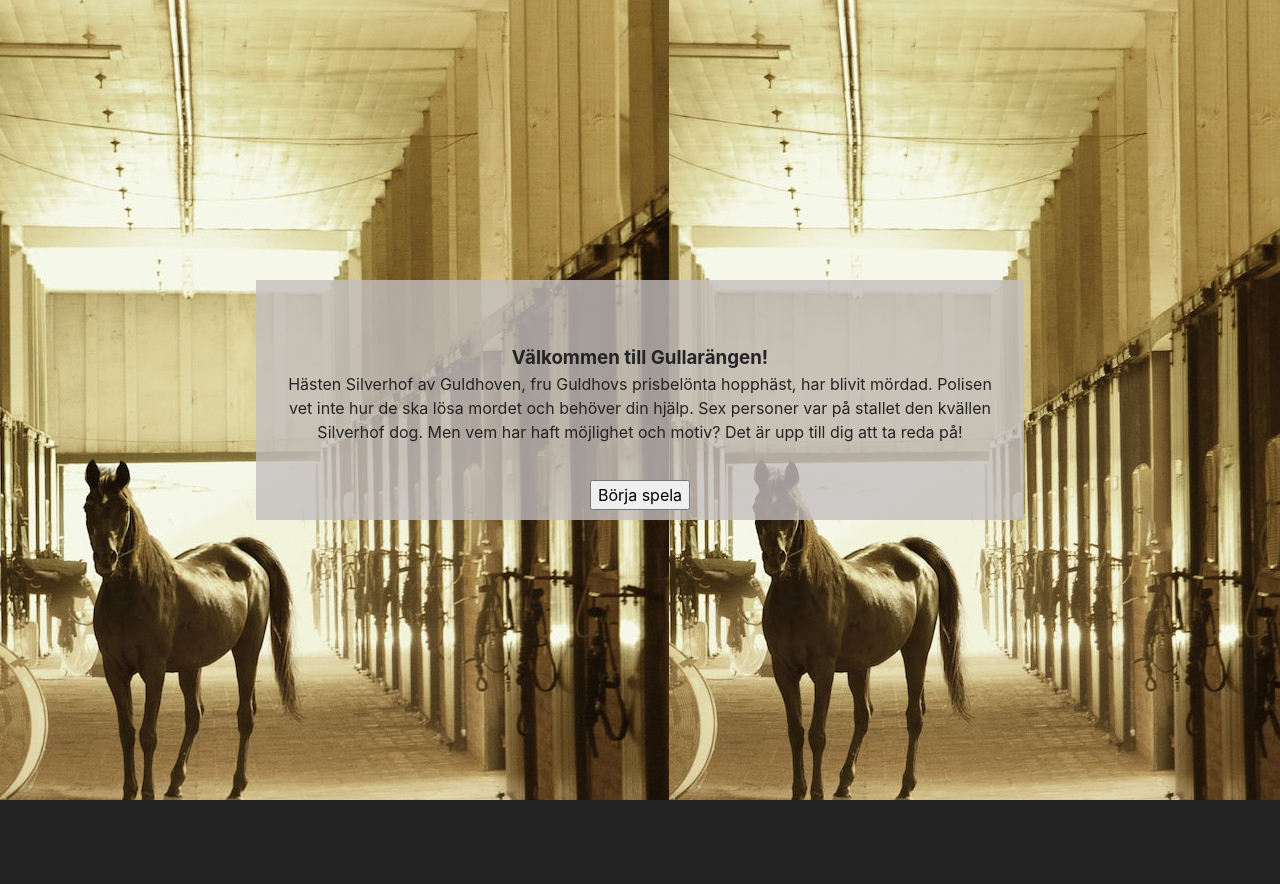
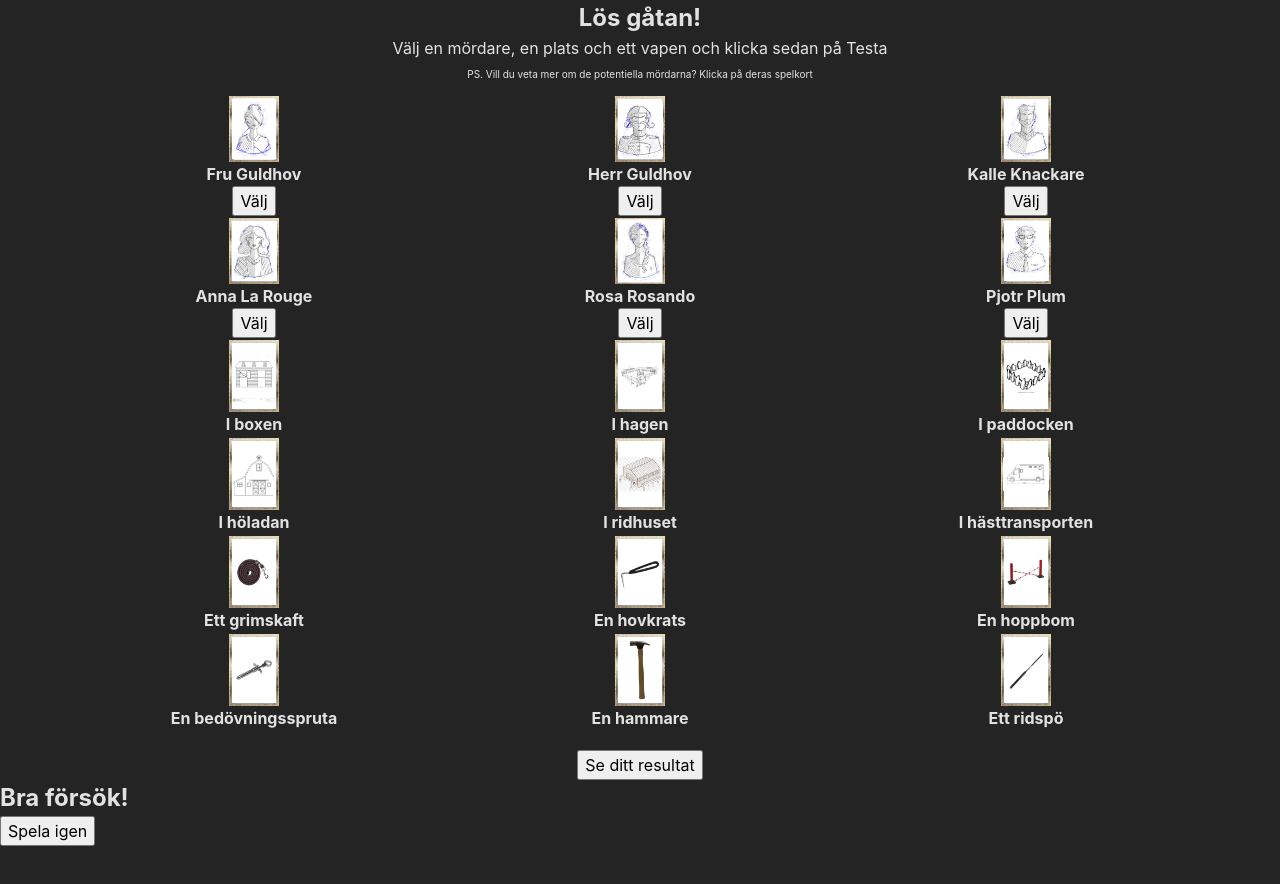
Before and after one commit to Medieinstitutet/fed22d-js-grundkurs-2-cluedo-MariaLBovin, a website built with Vite: page index.html in a window 1280 px wide. Both pictures are taken after a click on the button "Börja spela". Shown: the top 884 px of the page. After the commit the page ends 846 px from the top, so only its background shows below. Built offline with nearby package versions, Linux system fonts and the light colour scheme.

Commit message:
select-killer button added

```diff
--- a/index.html
+++ b/index.html
@@ -28,19 +28,22 @@
      En knapp för att spela igen -->
      <section class="startpage">
        <article class="game-intro">
-           <h1>Välkommen till Gullarängen!</h1>
+           <h1>Välkommen till stall Guldhoven
+            !</h1>
            <p>Hästen Silverhof av Guldhoven, fru Guldhovs prisbelönta hopphäst, har blivit mördad. Polisen vet inte hur de ska lösa mordet och behöver din hjälp. Sex personer var på stallet den kvällen Silverhof dog.
             Men vem har haft möjlighet och motiv? Det är upp till dig att ta reda på! </p>
          <button class="begin-game">Börja spela</button>
        </article>
      </section>
-   <section id="selection-page" class="toggle-hidden">
+   <section id="selectionpage" class="toggle-hidden">
     <article class="play-intro">
       <h2>Lös gåtan!</h2>
       <p>Välj en mördare, en plats och ett vapen och klicka sedan på Testa</p>
+        <span>PS. Vill du veta mer om de potentiella mördarna? Klicka på deras spelkort</span>
     </article>
      <div class="all-killers">
        <div class="killer">1</div>
+
        <div class="killer">2</div>
        <div class="killer">3</div>
        <div class="killer">4</div>
@@ -63,6 +66,7 @@
        <div class="weapon">5</div>
        <div class="weapon">6</div>
      </div>
+     <button class="test-result">Se ditt resultat</button>
    </section>
    <section class="result-page">
      <article class="result">
--- a/src/main.js
+++ b/src/main.js
@@ -1,26 +1,32 @@
 import './style.scss';
 //import {killersArray} from '.arrays.js';
 
+/************************************************************************
+*                           Globala variabler
+*************************************************************************/
+const startPage = document.querySelector('.startpage');
+const selectionPage = document.querySelector('#selectionpage');
+
+/***********************************************************************
+ *                         Funktioner
+ ***********************************************************************/
+
+//Starta spelet. När man klickar på knappen döljs startsidan spelsidan öppnas.
 const beginGameBtn = document.querySelector('.begin-game');
-console.log(beginGameBtn)
-beginGameBtn.addEventListener('click', startGame);
+beginGameBtn.addEventListener('click', () => {
+  startPage.style.display = 'none';
+  selectionPage.classList.remove('toggle-hidden');
+});
 
-function startGame(){
-/**
- * Vad ska hända: Man ska klicka på knappen och då ska spelsidan med alla kort
- * öppnas.
- * Längst upp ska det finnas en text där det står vad man ska göra,
- * längst ner ska det finnas en knapp där man kan testa sitt val.
- *
-*/
-}
-startGame ()
+// Alla mördare. Informationen används av display-killers-funktionen
 const killersArray = [
   {
     id: 1,
     name: 'Fru Guldhov',
     age: 65,
     color: 'Röd',
+    about:
+      'Fru Guldhov, ägare till stall Guldhoven. <br> 65 år gammal, går alltid klädd i blå ridkläder och ridstövlar.<br> Sträng men rättvis.',
     image: 'public/images/killers/fru_guldhov.jpg',
   },
   {
@@ -60,18 +66,49 @@
   },
 ];
 
+//Skriver ut alla mördare till spelsidan
 function displayKillers() {
   const killersPlacement = document.querySelectorAll('.killer');
 
   for (let i = 0; i < killersArray.length; i++) {
     let killerNr = 'killer-' + i;
+    let killerTxt = 'killertxt' + i;
     const printKillers = `<div class="${killerNr}">
         <img id="img-${i}" src="${killersArray[i].image}" alt="" width="50" height="100">
-            <h2>${killersArray[i].name}</h2>`;
+        <h2>${killersArray[i].name}</h2>
+        <button id="killerbutton-${i}" class="select-killer">Välj</button>
+        </div>`;
     killersPlacement[i].innerHTML = printKillers;
   }
 }
+
 displayKillers();
+
+/*
+Funktion för att kunna klicka på ett spelkort och läsa mer om personen
+const killerTextLong = document.querySelectorAll('.read-more');
+
+const readMore = document.querySelectorAll('img');
+console.log(readMore)
+readMore.addEventListener('click', () => {
+  killerTextLong.classList.remove('toggle-hidden');
+});
+*/
+
+//Alla platser. Används av funktionen displayPlaces
+
+const pickKillerBtn = document.querySelectorAll('.select-killer');
+  pickKillerBtn.forEach ((btn) => {
+    btn.addEventListener('click', pickKiller)
+
+  })
+
+function pickKiller (btn){
+  let currentBtn = btn.currentTarget.id
+  console.log(currentBtn)
+  currentBtn.classList.add('.active')
+
+}
 
 const placesArray = [
   {
@@ -98,21 +135,24 @@
     place: 'I hästtransporten',
     image: 'public/images/places/transport.jpg',
   },
-]
+];
+
+//Skriver ut alla platser till spelsidan
 function displayPlaces() {
   const placesPlacement = document.querySelectorAll('.place');
-      console.log(placesPlacement)
   for (let i = 0; i < placesArray.length; i++) {
-      console.log(placesArray)
     let placeNr = 'place-' + i;
     const printPlaces = `<div class="${placeNr}">
         <img id="img-${i}" src="${placesArray[i].image}" alt="" width="50" height="100">
-                <h2>${placesArray[i].place}</h2>`;
+        <h2>${placesArray[i].place}</h2>
+
+      </div>`;
     placesPlacement[i].innerHTML = printPlaces;
   }
 }
 displayPlaces();
 
+//Alla vapen. Används av funktionen displayWeapons
 const weaponsArray = [
   {
     id: 1,
@@ -145,11 +185,11 @@
     image: 'public/images/weapons/ridspo.jpg',
   },
 ];
+
+//Skriver ut alla vapen till spelsidan.
 function displayWeapons() {
   const weaponsPlacement = document.querySelectorAll('.weapon');
-    console.log(weaponsPlacement)
   for (let i = 0; i < weaponsArray.length; i++) {
-    console.log(weaponsArray)
     let weaponNr = 'weapon-' + i;
     const printWeapons = `<div class="${weaponNr}">
                   <img id="img-${i}" src="${weaponsArray[i].image}" alt="" width="50" height="100">
--- a/src/style.scss
+++ b/src/style.scss
@@ -21,6 +21,13 @@
   visibility: hidden;
 }
 
+.hidden{
+  display: none;
+}
+
+/************************************************************************
+ *                               Regler för startsida
+ ************************************************************************/
 .startpage {
   display: flex;
   align-items: center;
@@ -31,7 +38,7 @@
     display: inline-flex;
     flex-direction: column;
     align-items: center;
-    height: 30vh;
+    height: 50vh;
     width: 60vw;
     margin-left: 20%;
     background-color: rgba($color: #c4bfbf, $alpha: 80%);
@@ -46,10 +53,32 @@
   }
 }
 
+/******************************************************************************
+*                             Regler för spelsida
+*******************************************************************************/
+#selectionpage {
+  display:flex;
+  flex-direction: column;
+  align-items: center;
+
+  .play-intro {
+    margin-bottom: 10px;
+    text-align: center;
+  }
+
+}
+
+  .play-intro span{
+    font-size: x-small;
+    text-align: center;
+  }
+
+
 .all-killers {  display: grid;
   grid-template-columns: 1fr 1fr 1fr;
   grid-template-rows: 1fr 1fr;
-  gap: 10px 10px;
+  gap: 2px 2px;
+  margin-top: 2px;
   grid-auto-flow: row;
   grid-template-areas:
     "killer-1 killer-2 killer-3"
@@ -70,18 +99,33 @@
   align-items: center;
   height: 15vh;
   width: 30vw;
-  outline: solid white 1px;
 
-  h2{
+    h2{
     font-size: 1em;
+    text-align: center;
   }
+
+
+}
+
+.selectbutton {
+    height: 20px;
+    font-size: small;
+
+    :focus{
+      border: solid blue 1px;
+    }
+}
+
+.active{
+    border: solid blue 1px;
 }
 
 .all-places {  display: grid;
   grid-template-columns: 1fr 1fr 1fr;
   grid-template-rows: 1fr 1fr;
-  gap: 10px 10px;
-  margin-top: 10px;
+  gap: 2px 2px;
+  margin-top: 2px;
   grid-auto-flow: row;
   grid-template-areas:
     "place-1 place-2 place-3"
@@ -100,20 +144,21 @@
   display: inline-flex;
   flex-direction: column;
   align-items: center;
-  height: 15vh;
+  height: 12vh;
   width: 30vw;
-  outline: solid white 1px;
+
 
   h2{
     font-size: 1em;
+    text-align: center;
   }
 }
 
 .all-weapons {  display: grid;
   grid-template-columns: 1fr 1fr 1fr;
   grid-template-rows: 1fr 1fr;
-  gap: 10px 10px;
-  margin-top: 10px;
+  gap: 2px 2px;
+  margin-top: 2px;
   grid-auto-flow: row;
   grid-template-areas:
     "weapon-1 weapon-2 weapon-3"
@@ -132,11 +177,15 @@
   display: inline-flex;
   flex-direction: column;
   align-items: center;
-  height: 15vh;
+  height: 12vh;
   width: 30vw;
-  outline: solid white 1px;
 
   h2{
     font-size: 1em;
+    text-align: center;
   }
 }
+
+.test-result {
+  margin-top: 20px;
+}
```
Lines whose indentation alone changed are shown as unchanged.
